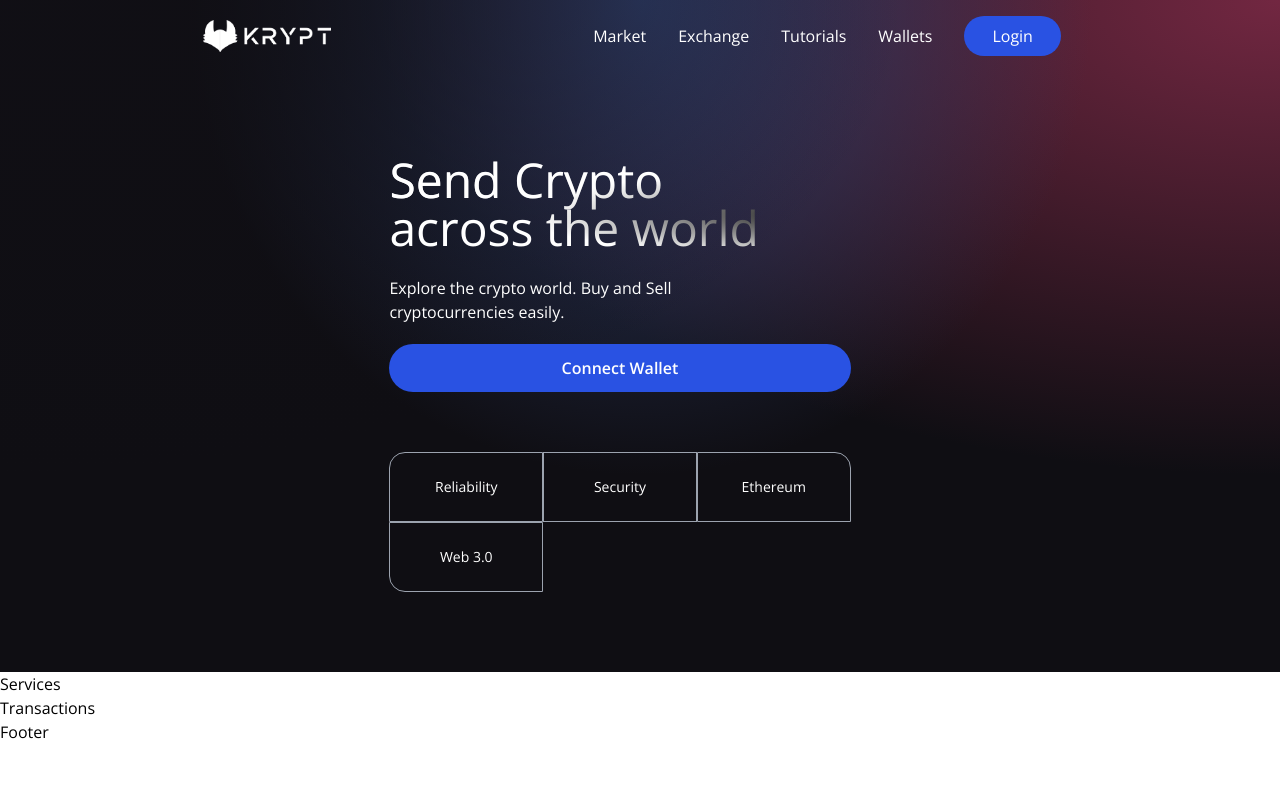
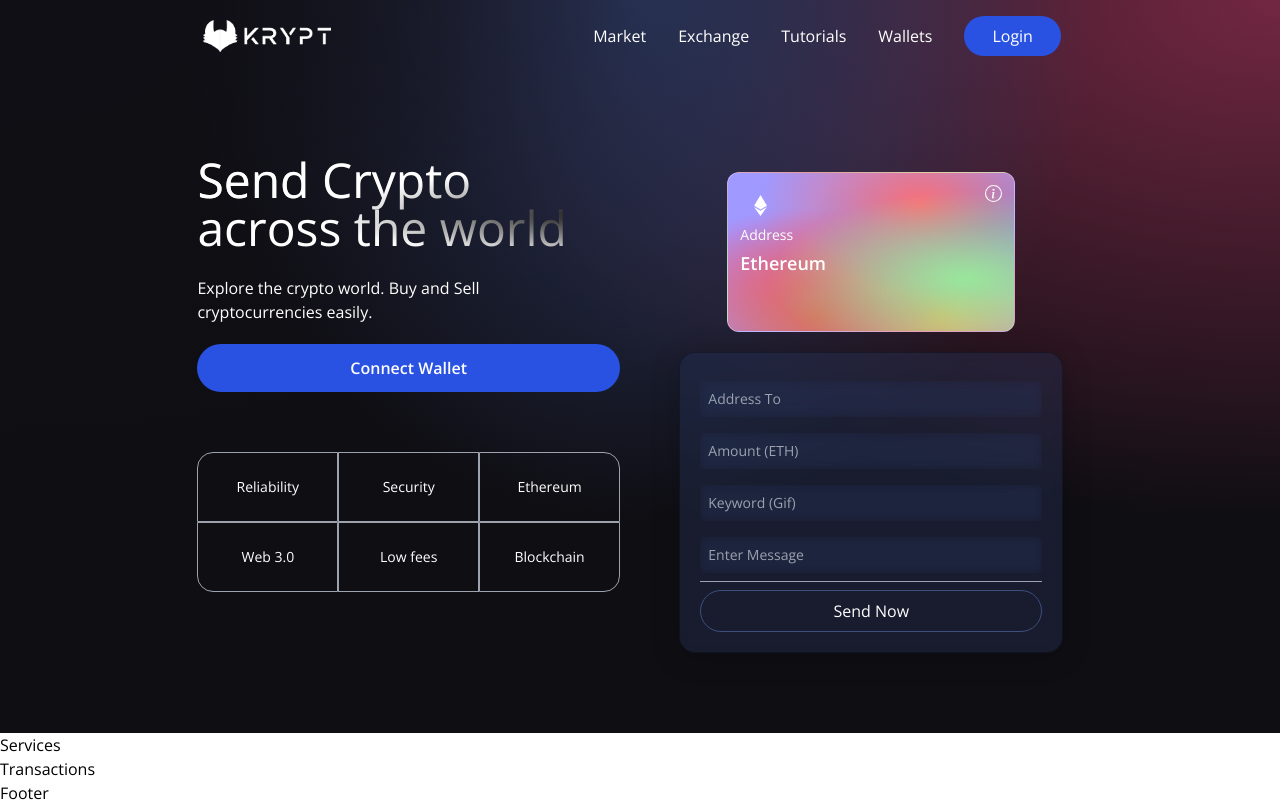
Before and after one commit to Averand1/Blockchain, a React (Vite) app in the folder client/: page / in a window 1280 px wide. Built offline with nearby package versions, Linux system fonts and the light colour scheme.

Commit message:
Added ETH card and a form to send ETH

```diff
--- a/client/src/components/Welcome.jsx
+++ b/client/src/components/Welcome.jsx
@@ -4,17 +4,35 @@
 
 import {Loader} from './';
 
+//Styles we're using for the borders below "Connect Wallet"
+const  commonStyles = 'min-h-[70px] sm:px-0 px-2 sm:min-w-[120px] flex justify-center items-center border-[0.5px] border-gray-400 text-sm font-light text-white';
 
-const  commonStyles = 'min-h-[70px] sm:px-0 px-2 sm:min-w-[120px] flex justify-center items-center border-[0.5px] border-gray-400 text-sm font-light text-white';
+//For making form
+const Input = ({placeholder, name, type, value, handleChange}) => (
+    <input
+        placeholder={placeholder}
+        type={type}
+        step="0.0001"
+        value={value}
+        onChange={(e) => handleChange(e, name)}
+        className="my-2 w-full rounded-sm p-2 outline-none bg-transparent text-white border-none text-sm white-glassmorphism"
+    />
+)
 
 
 const Welcome = () => {
 
+    //Function to connect to wallet
     const connectWallet = () => {
 
     }
 
+    const handleSubmit = () => {
 
+    }
+
+    //Welcome page
+    //From L58 We're desigining ethereum card and changing the position of welcome message to left
     return (
         <div className = "flex w-full justify-center items-center">
             <div className = "flex md:flex-row flex-col items-start justify-between md:p-20 py-12 px-4">
@@ -26,6 +44,7 @@
                         Explore the crypto world. Buy and Sell cryptocurrencies easily.
                     </p>
                     <button
+                        //Click functionality to connect to Wallet
                         type="button"
                         onClick={connectWallet}
                         className = "flex flex-row justify-center items-center my-5 bg-[#2952e3] p-3 rounded-full cursor-pointer hover:bg-[#2546bd]"
@@ -36,10 +55,74 @@
                         <div className = {`rounded-tl-2xl ${commonStyles}`}>
                             Reliability
                         </div>
-                        <div className={commonStyles}>Security</div>
-                        <div className={`rounded-tr-2xl ${commonStyles}`}>Ethereum</div>
-                        <div className={`rounded-bl-2xl ${commonStyles}`}>Web 3.0</div>
+                        <div className={commonStyles}>Security
+                        </div>
+                        <div className={`rounded-tr-2xl ${commonStyles}`}>
+                            Ethereum</div>
+                        <div className={`rounded-bl-2xl ${commonStyles}`}>
+                            Web 3.0</div>
+                        <div className={commonStyles}>Low fees</div>
+                        <div className={`rounded-br-2xl ${commonStyles}`}>
+                            Blockchain
+                        </div>
+                        <div>
+                        </div>
                     </div>
+
+                </div>
+
+                <div className="flex flex-col flex-1 items-center justify-start w-full md:mt-0 mt-10">
+                    <div className="p-3 justify-end items-start flex-col rounded-xl h-40 sm:w-72 w-full my-5 eth-card white-glassmorphism">
+                        <div className="flex justify-between flex-col w-full h-full">
+                            <div classname="flex justify-between  flex-col w-full h-full">
+                                <div className="flex justify-between items-start">
+                                    <div className="w-10 h-10 rounded-full border-white flex justify-center items-center">
+                                        <SiEthereum fontSize={21} color="#fff" />
+                                    </div>
+                                    <BsInfoCircle fontSize={17} color="#fff" />
+                                </div>
+                                <div>
+                                    <p className="text-white font-light text-sm">
+                                        Address
+                                    </p>
+                                    <p className="text-white font-semibold text-lg mt-1">
+                                        Ethereum
+                                    </p>
+                                </div>
+                            </div>
+                        </div>
+                    </div>
+
+
+                     <div className="p-5 sm:w-96 w-full flex flex-col justify-start items-center blue-glassmorphism">
+                         <Input placeholder="Address To" name="addressTo" type="text" handleChange={() => {}} />
+                         <Input placeholder="Amount (ETH)" name="amount" type="number" handleChange={() => {}} />
+                         <Input placeholder="Keyword (Gif)" name="keyword" type="text" handleChange={() => {}} />
+                         <Input placeholder="Enter Message" name="message" type="text" handleChange={() => {}} />
+
+                         <div className="h-[1px] w-full bg-gray-400"/>
+
+                         {false? (
+                             <Loader />
+
+                         ) : (
+                             <button
+                             type="button"
+                             onClick={handleSubmit}
+                             className="text-white w-full mt-2 border-[1px] p-2 border-[#3d4f7c] rounded-full cursor-pointer"
+                             >
+                                Send Now
+
+
+                             </button>
+                         )}
+
+                     </div>
+
+
+
+
+
                 </div>
 
             </div>
```
